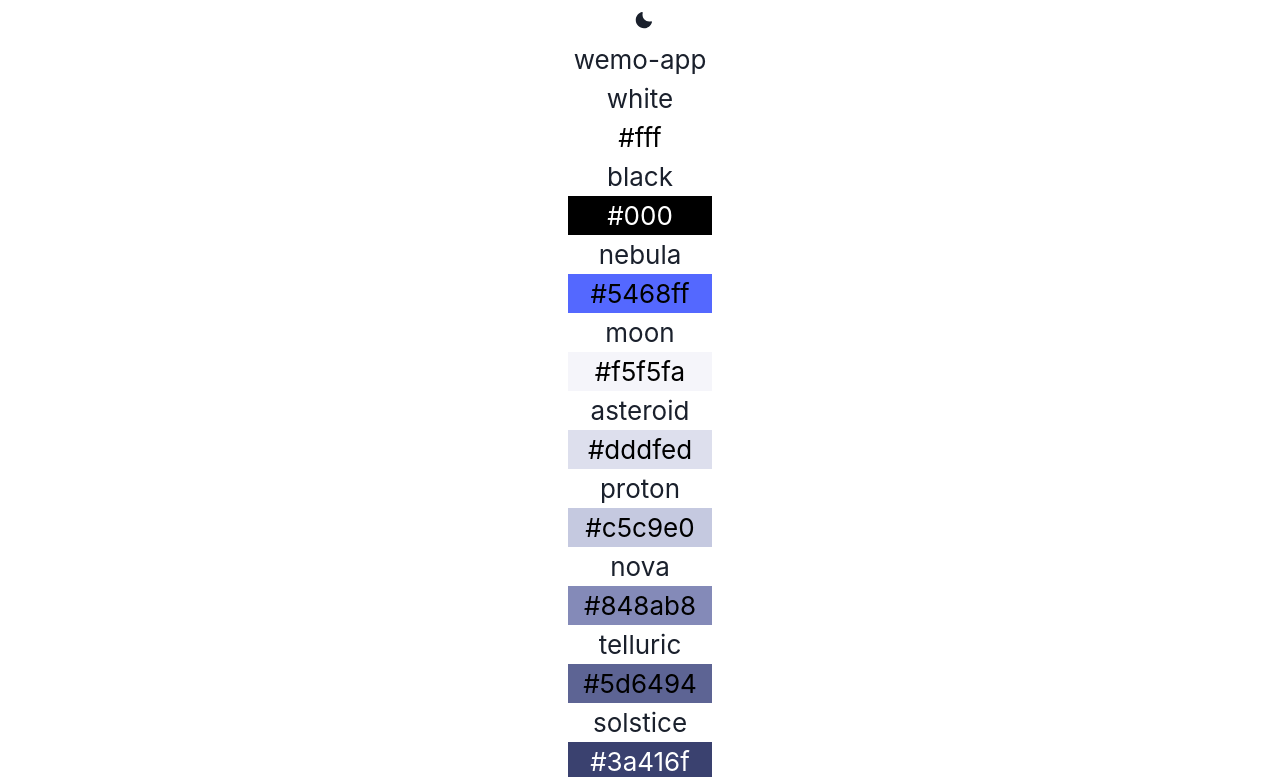
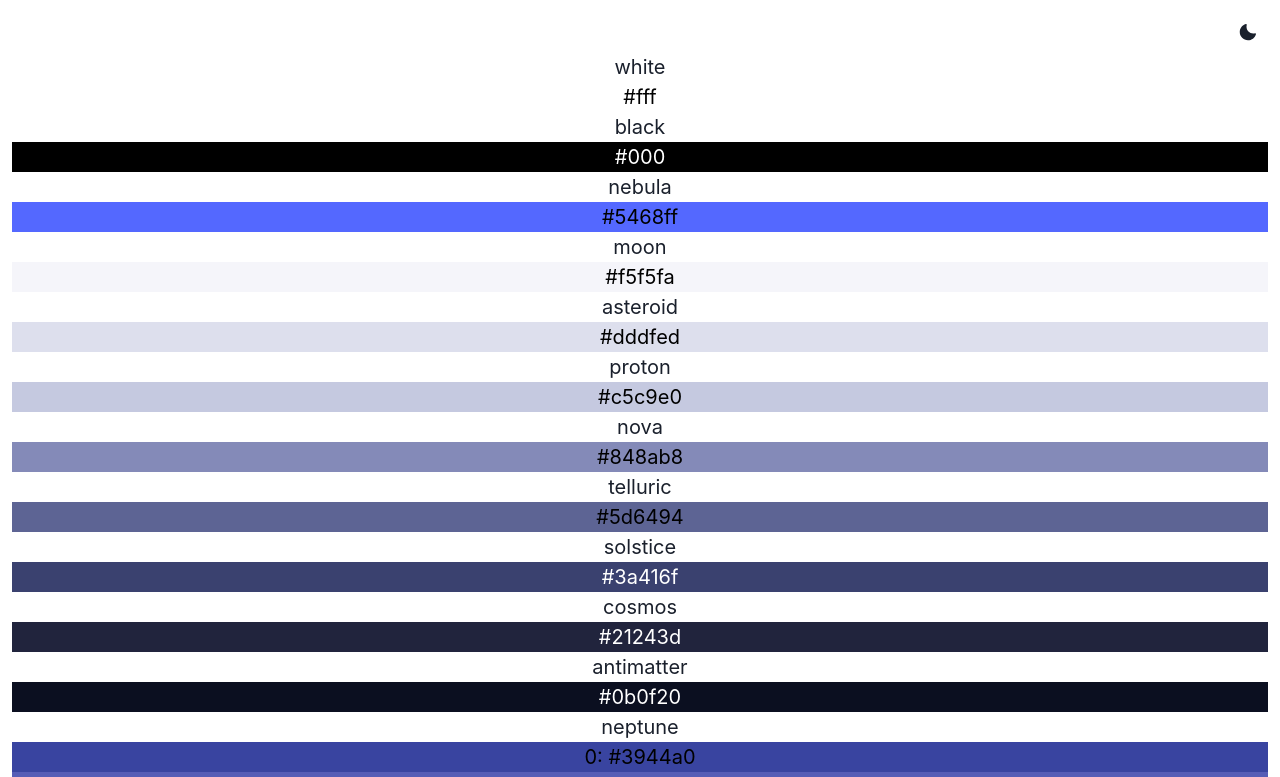
Before and after one commit to anselbrandt/wemo-app, a React (Create React App) app in the folder web/: page / in a window 1280 px wide. Shown: the top 777 px of the page. Built offline with nearby package versions, Linux system fonts and the light colour scheme.

Commit message:
Remove CSS

```diff
--- a/web/src/App.module.css
+++ /dev/null
@@ -1,9 +0,0 @@
-.app {
-  text-align: center;
-  min-height: 100vh;
-  display: flex;
-  flex-direction: column;
-  align-items: center;
-  justify-content: center;
-  font-size: calc(10px + 2vmin);
-}
--- a/web/src/App.tsx
+++ b/web/src/App.tsx
@@ -1,17 +1,16 @@
 import React from "react";
-import styles from "./App.module.css";
 import { ColorBlocks } from "./ColorBlocks";
 import { ColorModeSwitcher } from "./ColorModeSwitcher";
+import { Box, Grid } from "@chakra-ui/react";
 
 function App() {
   return (
-    <div className={styles.app}>
-      <ColorModeSwitcher justifySelf="flex-end" />
-      <div>wemo-app</div>
-      <div>
+    <Box textAlign="center" fontSize="xl">
+      <Grid minH="100vh" p={3}>
+        <ColorModeSwitcher justifySelf="flex-end" />
         <ColorBlocks />
-      </div>
-    </div>
+      </Grid>
+    </Box>
   );
 }
 
```
